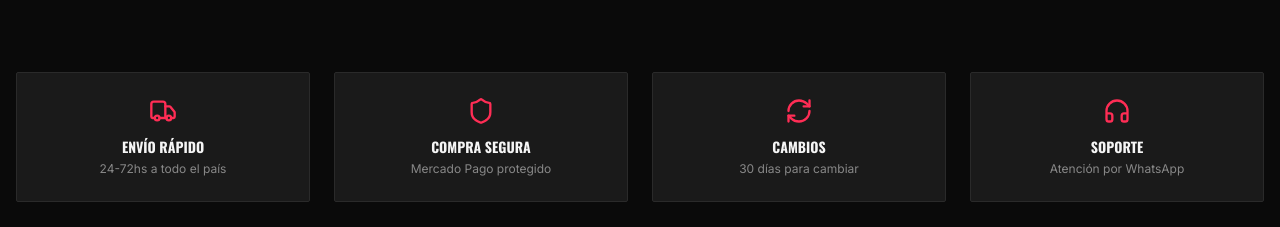
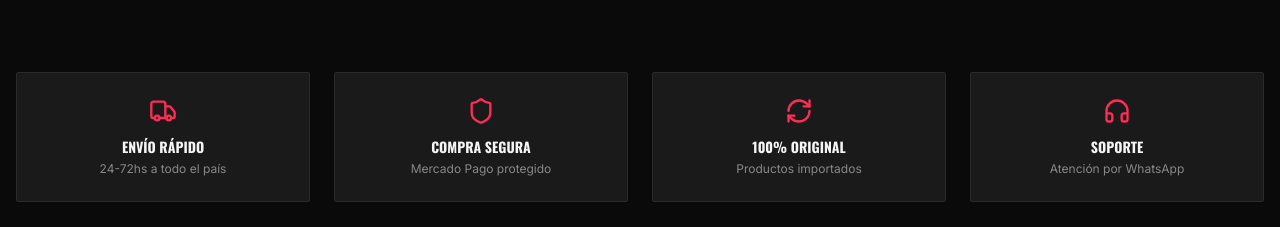
Before and after one commit to franco200802/Kakobuy, a Next.js app: page / in a window 1280 px wide. Shown: the part 1660-1887 px from the top of the page. Built offline with nearby package versions, Linux system fonts and the light colour scheme.

Commit message:
fix: remove cambios policy, replace with 100% original

```diff
--- a/src/app/page.tsx
+++ b/src/app/page.tsx
@@ -38,8 +38,8 @@ export default function HomePage() {
           </div>
           <div className="text-center p-6 bg-kako-card border border-kako-border rounded-sm hover:border-kako-accent transition-colors">
             <RefreshCw className="mx-auto mb-3 text-kako-accent" size={28} />
-            <h4 className="font-display font-bold text-sm uppercase">Cambios</h4>
-            <p className="text-kako-muted text-xs mt-1">30 días para cambiar</p>
+            <h4 className="font-display font-bold text-sm uppercase">100% Original</h4>
+            <p className="text-kako-muted text-xs mt-1">Productos importados</p>
           </div>
           <div className="text-center p-6 bg-kako-card border border-kako-border rounded-sm hover:border-kako-accent transition-colors">
             <Headphones className="mx-auto mb-3 text-kako-accent" size={28} />
```
